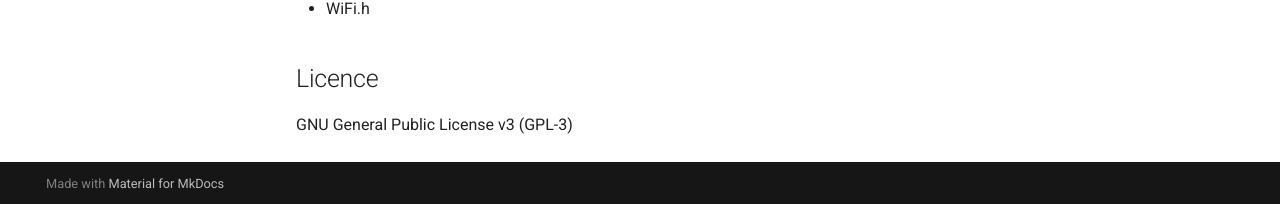
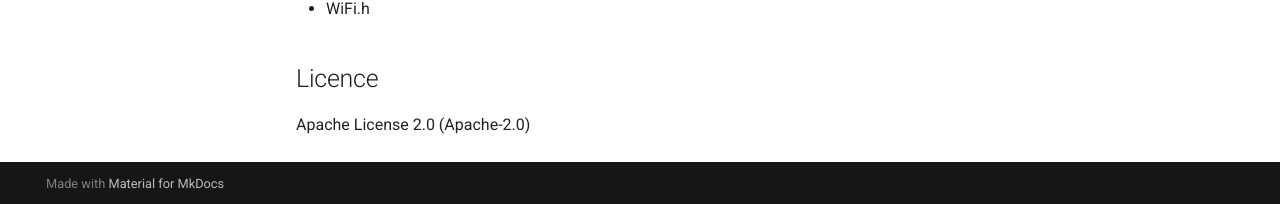
Before and after one commit to Jurilz/wifi-esp32-docs, an MkDocs documentation site: the page built from docs/esp32-wifi-configurator.md, in a window 1280 px wide and 900 px high, scrolled down 1059 px. Shown: the part 693-897 px from the top of the window. Built offline with MkDocs 1.6.1 and Material for MkDocs 9.7.7, drawn with Linux system fonts in a browser that asks for light colours.

Commit message:
changed licence

```diff
--- a/docs/esp32-wifi-configurator.md
+++ b/docs/esp32-wifi-configurator.md
@@ -40,7 +40,6 @@ They expect the WiFi name (SSID) and the password seperated by a newline charact
 
 On succes a notification (SUCCESS) is written to the *Available Networks Characteristics*.
 
-
 ## General Information
 
 For development an ESP-Wroom-32 Controller was used.
@@ -60,4 +59,4 @@ The applied partion scheme was: `Huge App (3MB NO OTA/1MB SPIFFS)`.
 
 
 ## Licence
-GNU General Public License v3 (GPL-3)
+Apache License 2.0 (Apache-2.0)
```
